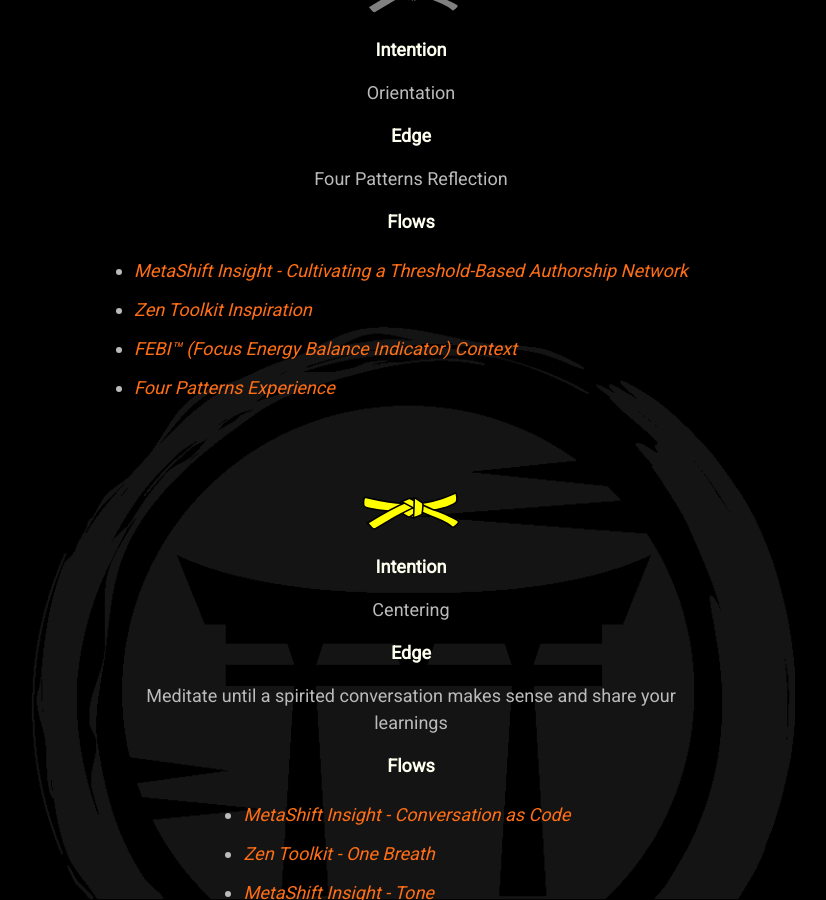
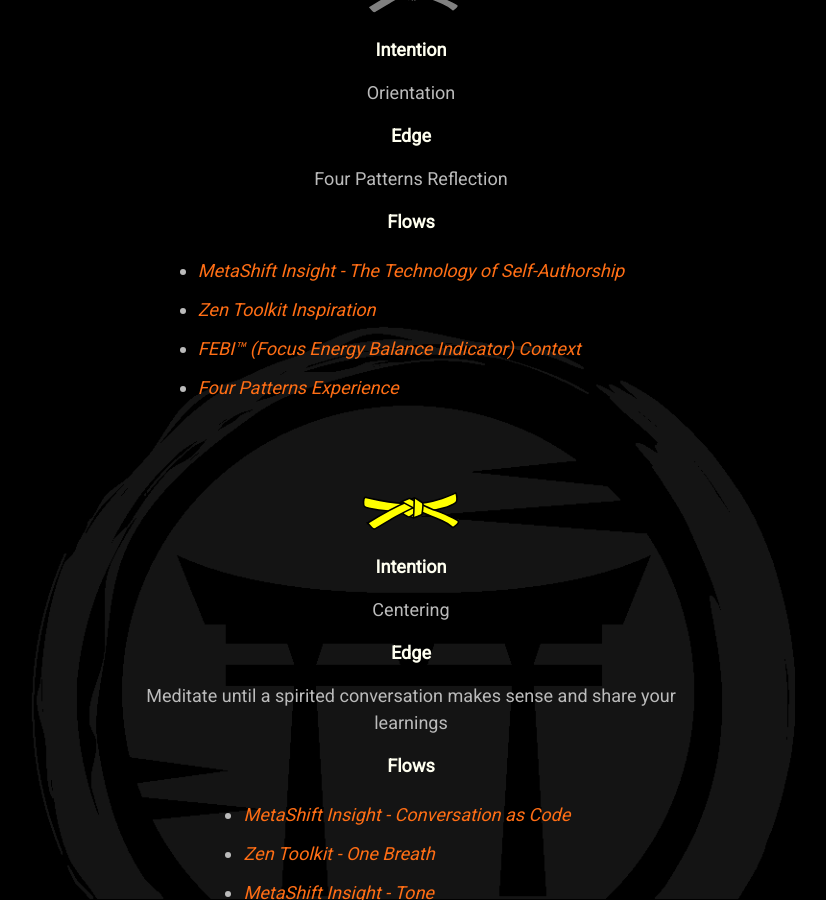
Before and after one commit to mindset-dojo/mindset-dojo.github.io, a Jekyll site: the page built from program.md, in a window 1280 px wide and 900 px high, scrolled down 1810 px. Shown: the whole window, without its empty margins (229-1055 px from the left). Built offline with Jekyll 4.4.1, drawn with Linux system fonts in a browser that asks for light colours; some web fonts are replaced.

Commit message:
feat: Technology of Self-Authorship

```diff
--- a/_data/program.yaml
+++ b/_data/program.yaml
@@ -51,8 +51,8 @@
           intention: Orientation
           edge: Four Patterns Reflection
           flows:
-            - label: MetaShift Insight - Cultivating a Threshold-Based Authorship Network
-              url: /insight/cultivating-a-threshold-based-authorship-network/
+            - label: MetaShift Insight - The Technology of Self-Authorship
+              url: /insight/technology-of-self-authorship/
             - label: Zen Toolkit Inspiration
               url: http://www.zenshinkan.com/zenshinkan-lineage-ginny.html
             - label: FEBI™ (Focus Energy Balance Indicator) Context
```
